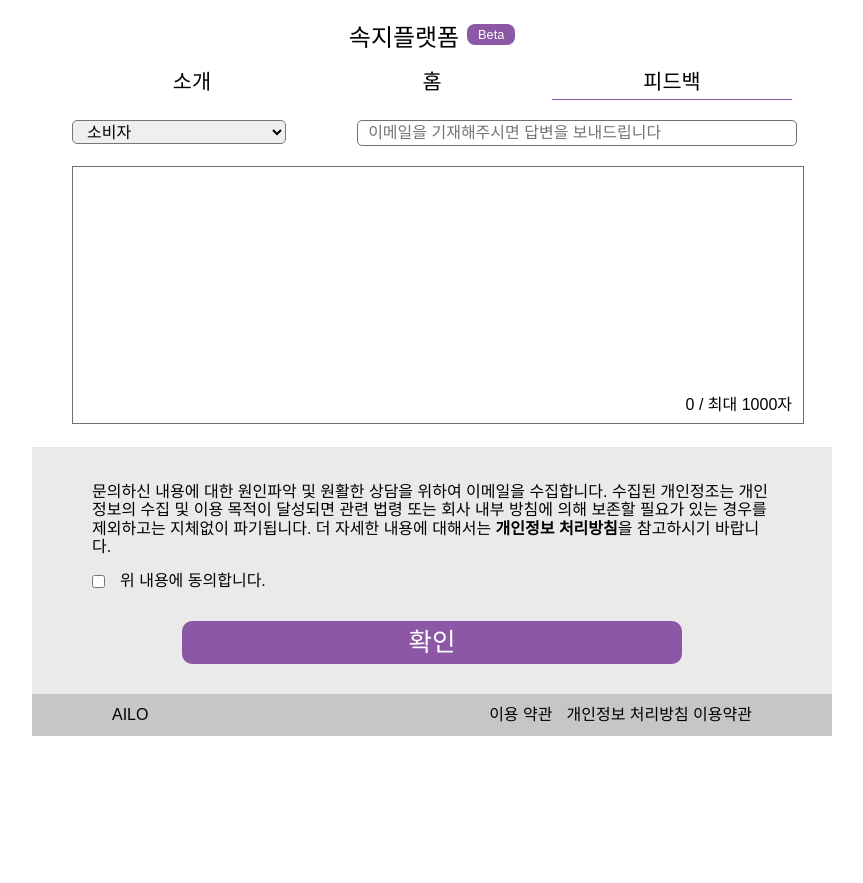
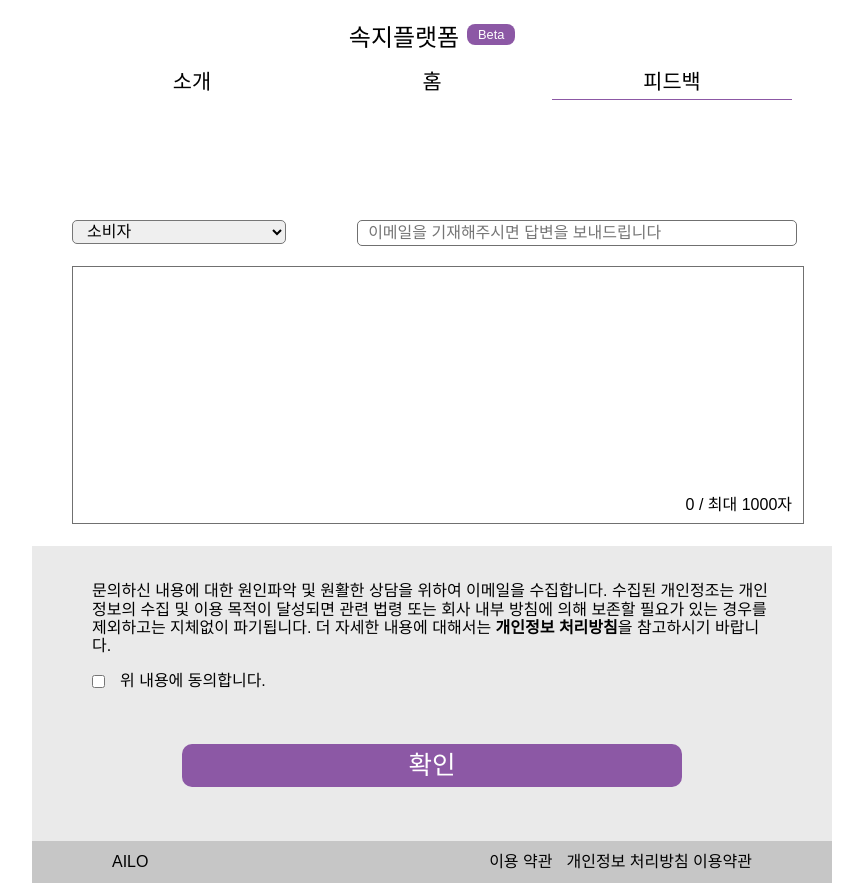
Before and after one commit to parkjihwanjay/ailo-platform, a Vue app: page /feedback in a window 1280 px wide. Shown: the whole page, without its empty margins (208-1071 px from the left). Before the commit the page ends 800 px from the top, so only its background shows below. Built offline with nearby package versions, Linux system fonts and the light colour scheme; a web font is replaced by a local one.

Commit message:
header feedback일때 position fixed 해제

```diff
--- a/src/components/Feedback/FeedbackFooter.vue
+++ b/src/components/Feedback/FeedbackFooter.vue
@@ -48,8 +48,8 @@ export default {
 	height: 43px;
 	border-radius: 10px;
 	margin: 0 auto;
-	margin-top: 30px;
-	padding-bottom: 30px;
+	margin-top: 54px;
+	padding-bottom: 54px;
 	max-width: 500px;
 }
 
--- a/src/views/Header.vue
+++ b/src/views/Header.vue
@@ -1,6 +1,6 @@
 <template>
 	<transition name="fade">
-		<div class="header" v-show="!scrollDown" id="header">
+		<div class="header" v-show="!scrollDown" ref="header" id="header">
 			<header-title></header-title>
 			<header-menu :menuList="menuList" @menuSelect="menuSelect"></header-menu>
 		</div>
@@ -25,6 +25,8 @@ export default {
 		};
 	},
 	mounted() {
+		// console.log(this.$route.path);
+		if (this.$route.path !== '/feedback') return this.$refs.header.classList.add('position');
 		// adding scroll event
 		window.addEventListener('scroll', () => {
 			// detects new state and compares it with the new one
@@ -59,11 +61,14 @@ export default {
 <style lang="scss" scoped>
 .header {
 	width: 100%;
-	position: fixed;
-	top: 0;
 	max-width: 800px;
 	z-index: 999;
 	background-color: white;
+}
+
+.position {
+	position: fixed;
+	top: 0;
 }
 
 .fade-enter-active,
```
